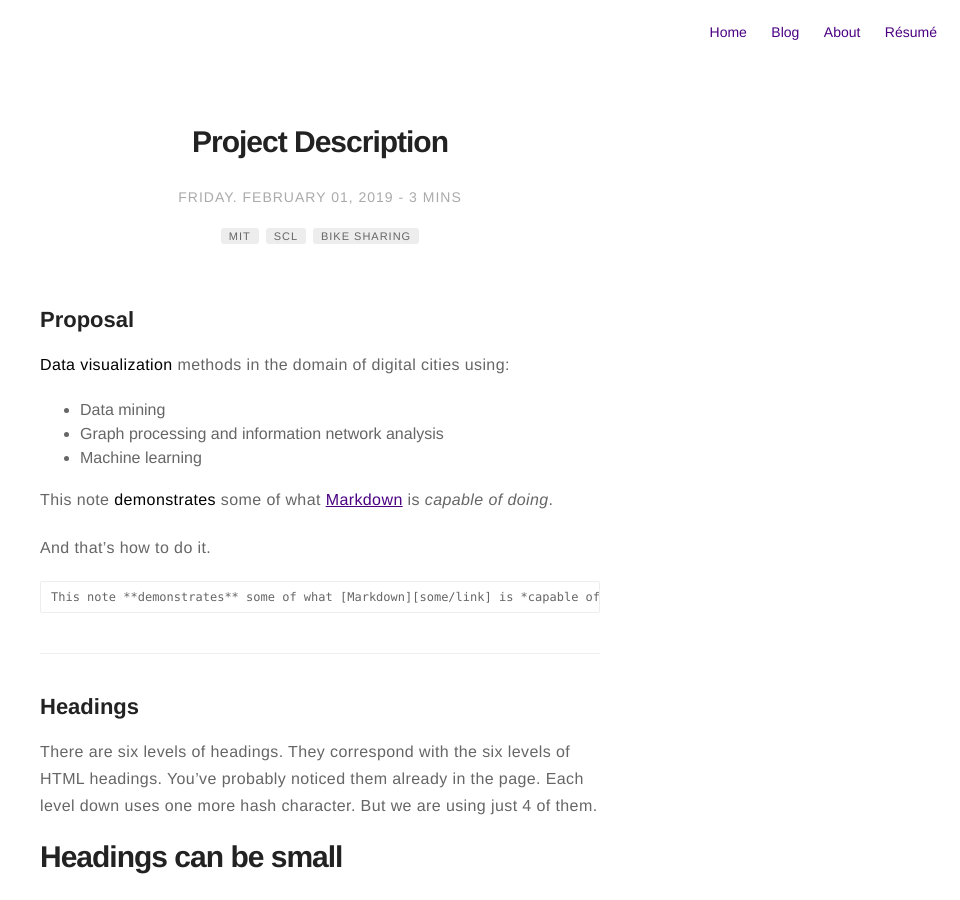
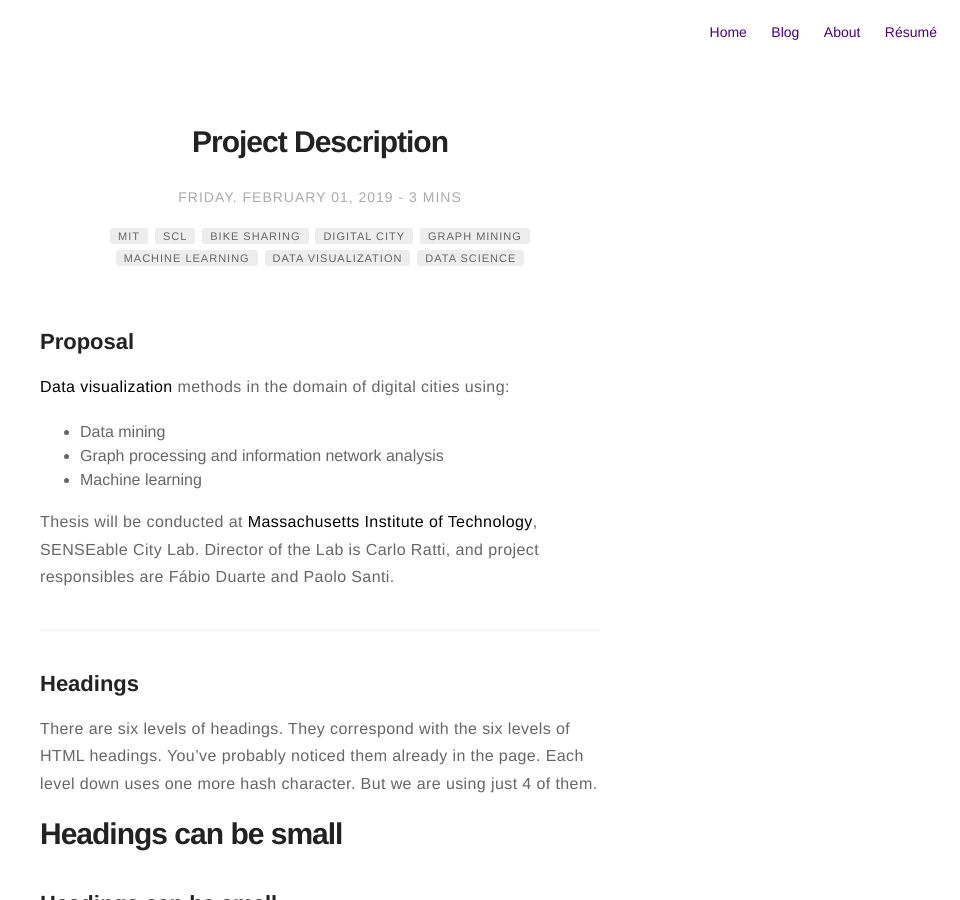
Before and after one commit to dljubenk/dljubenk.github.io, a Jekyll site: the page built from _posts/2019-02-01-project-description.markdown, in a window 1280 px wide and 900 px high. Shown: the whole window, without its empty margins (320-1280 px from the left). Built offline with Jekyll 4.4.1, drawn with Linux system fonts in a browser that asks for light colours; comment, search, counter and statistics services are not loaded.

Commit message:
Update 2019-02-01-project-description.markdown

```diff
--- a/_posts/2019-02-01-project-description.markdown
+++ b/_posts/2019-02-01-project-description.markdown
@@ -8,6 +8,11 @@ tag:
 - MIT
 - SCL
 - bike sharing
+- digital city
+- graph mining
+- machine learning
+- data visualization
+- data science
 star: true
 category: blog
 author: Davor Ljubenkov
@@ -21,14 +26,8 @@ description: Markdown summary with different options
 * Graph processing and information network analysis
 * Machine learning
 
-
-This note **demonstrates** some of what [Markdown][1] is *capable of doing*.
-
-And that's how to do it.
-
-{% highlight html %}
-This note **demonstrates** some of what [Markdown][some/link] is *capable of doing*.
-{% endhighlight %}
+Thesis will be conducted at **Massachusetts Institute of Technology**, SENSEable City Lab.
+Director of the Lab is Carlo Ratti, and project responsibles are Fábio Duarte and Paolo Santi.
 
 ---
 
```
